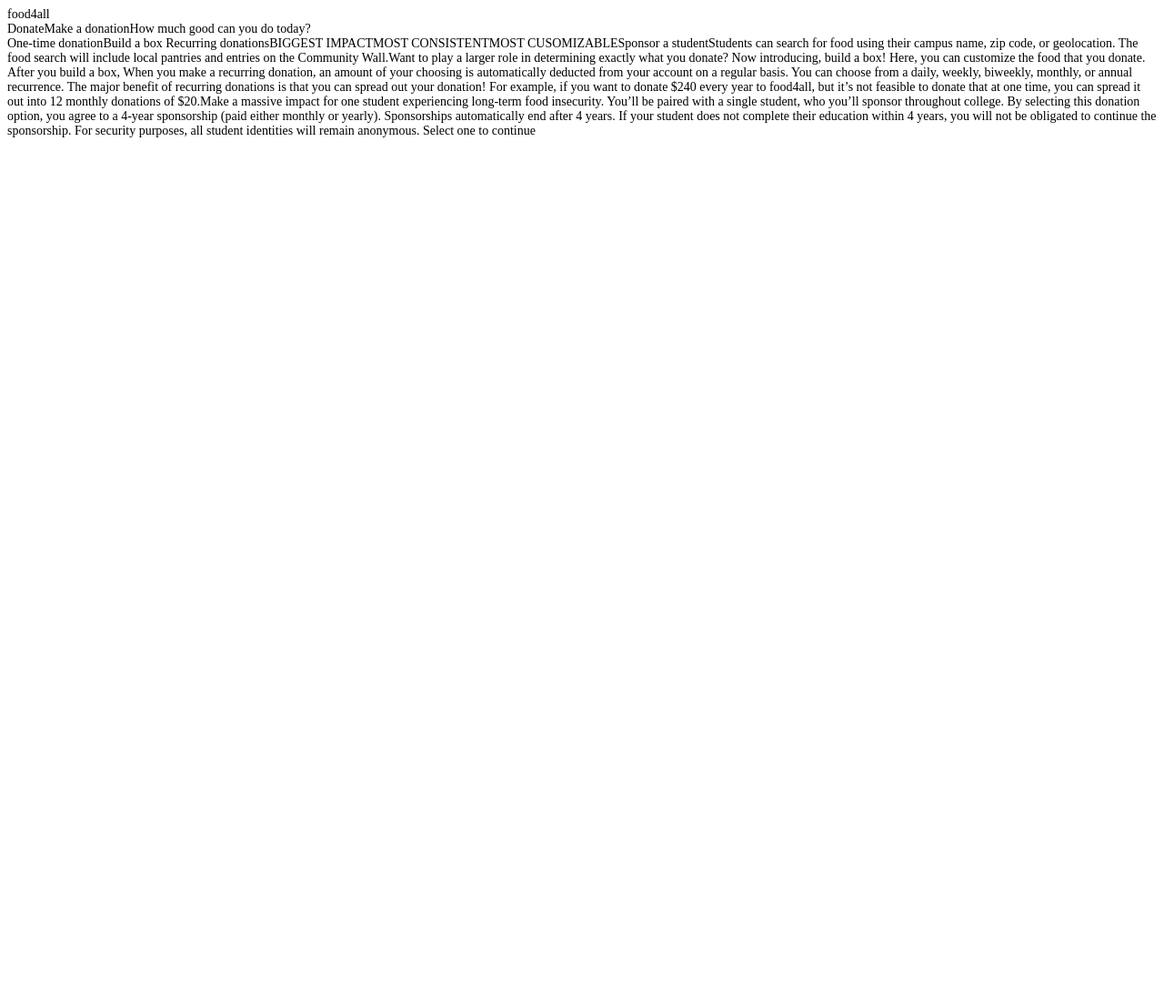
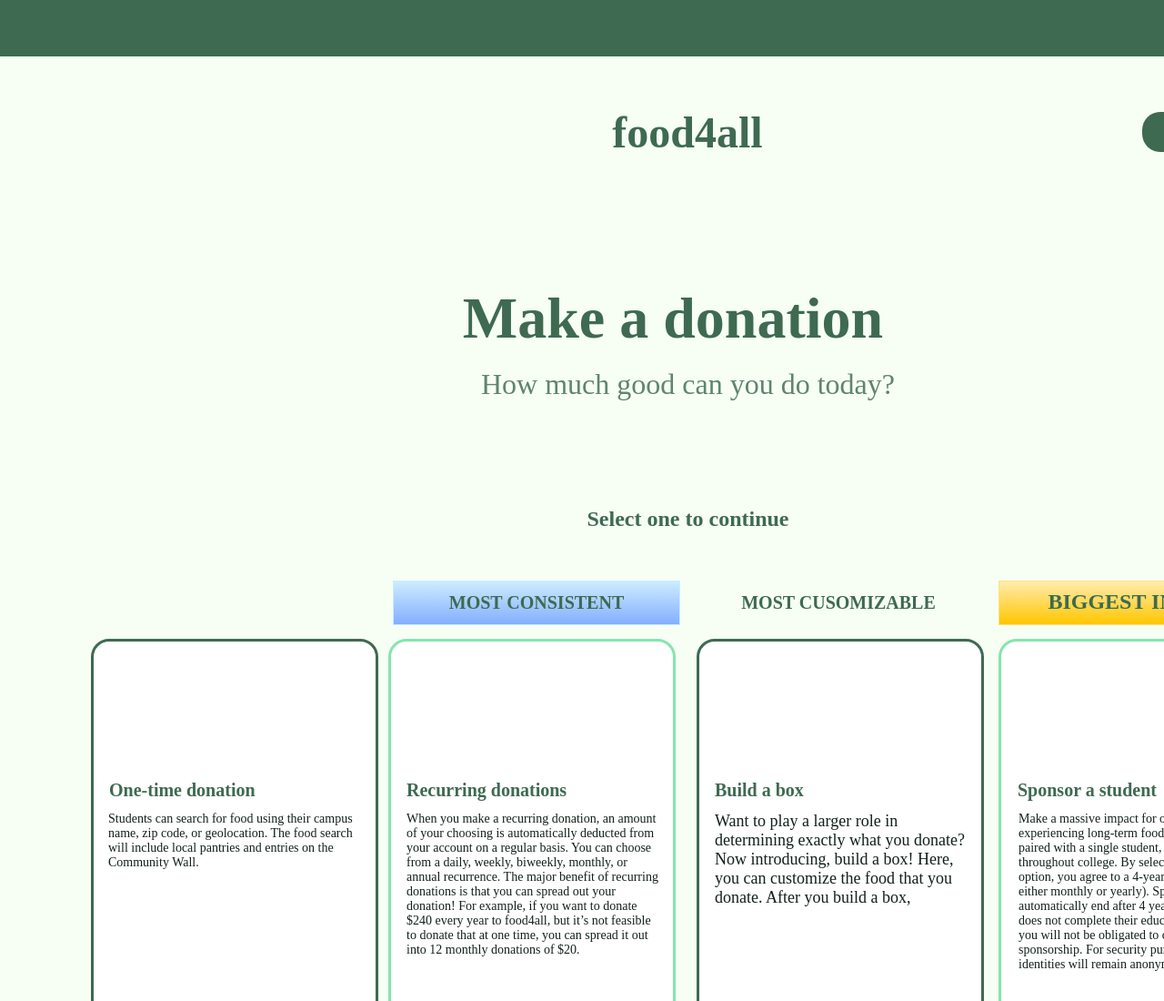
Before and after one commit to smpatyi/technica2022-food4all, a plain HTML site: page donation.html in a window 1280 px wide. Shown: the top 1100 px of the page at 91% size. Before the commit the page ends 800 px from the top, so only its background shows below. Drawn offline with Linux system fonts and the light colour scheme; files that its build step writes are made by us from their sources; a web font is replaced by a local one.

Commit message:
changing reference for font style and css sheet

```diff
--- a/donation.html
+++ b/donation.html
@@ -1,19 +1,57 @@
-<!DOCTYPE html><html><head><link href="https://fonts.googleapis.com/css?family=Urbane+Rounded&display=swap" rel="stylesheet" /><link href="./css/main.css" rel="stylesheet" /><title>Document</title></head><body><div class="v31_239"><div class="v31_240"></div><div class="v31_241"></div><span class="v31_242">food4all</span><div class="v31_243"></div><div class="v31_244"></div><span class="v31_245">Donate</span><span class="v31_246">Make a donation</span><span class="v31_247">How much good can you do today?</span><div class="v31_248"></div><div class="v31_249"></div><div class="v31_250"></div><div class="v31_251"></div><span class="v31_252">One-time donation</span><span class="v31_253">Build a box </span><span class="v31_254">Recurring donations</span><span class="v31_255">BIGGEST IMPACT</span><span class="v31_256">MOST CONSISTENT</span><span class="v31_257">MOST CUSOMIZABLE</span><span class="v31_258">Sponsor a student</span><span class="v31_259">Students can search for food using their campus name, zip code, or geolocation.
-
-The food search will include local pantries and entries on the Community Wall.</span><span class="v31_260">Want to play a larger role in determining exactly what you donate? Now introducing, build a box!
-
-Here, you can customize the food that you donate. After you build a box, </span><span class="v31_261">When you make a recurring donation, an amount of your choosing is automatically deducted from your account on a regular basis.
-
-You can choose from a daily, weekly, biweekly, monthly, or annual recurrence.
-
-The major benefit of recurring donations is that you can spread out your donation!
-
-For example, if you want to donate $240 every year to food4all, but it’s not feasible to donate that at one time, you can spread it out into 12 monthly donations of $20.</span><span class="v31_262">Make a massive impact for one student experiencing long-term food insecurity.
-
-You’ll be paired with a single student, who you’ll sponsor throughout college.
-
-By selecting this donation option, you agree to a 4-year sponsorship (paid either monthly or yearly).
-
-Sponsorships automatically end after 4 years. If your student does not complete their education within 4 years, you will not be obligated to continue the sponsorship.
-
-For security purposes, all student identities will remain anonymous. </span><span class="v31_263">Select one to continue</span></div></body></html>
+<!DOCTYPE html>
+<html>
+  <head>
+    <link href="https://use.typekit.net/cvy0qvt.css" rel="stylesheet" />
+    <link href="/static/donation.css" rel="stylesheet" />
+    <!-- <title>Document</title> -->
+  </head>
+  <body>
+    <div class="v31_239">
+      <div class="v31_240"></div>
+      <div class="v31_241"></div>
+      <span class="v31_242">food4all</span>
+      <div class="v31_243"></div>
+      <div class="v31_244"></div>
+      <span class="v31_245">Donate</span
+      ><span class="v31_246">Make a donation</span
+      ><span class="v31_247">How much good can you do today?</span>
+      <div class="v31_248"></div>
+      <div class="v31_249"></div>
+      <div class="v31_250"></div>
+      <div class="v31_251"></div>
+      <span class="v31_252">One-time donation</span
+      ><span class="v31_253">Build a box </span
+      ><span class="v31_254">Recurring donations</span
+      ><span class="v31_255">BIGGEST IMPACT</span
+      ><span class="v31_256">MOST CONSISTENT</span
+      ><span class="v31_257">MOST CUSOMIZABLE</span
+      ><span class="v31_258">Sponsor a student</span
+      ><span class="v31_259"
+        >Students can search for food using their campus name, zip code, or
+        geolocation. The food search will include local pantries and entries on
+        the Community Wall.</span
+      ><span class="v31_260"
+        >Want to play a larger role in determining exactly what you donate? Now
+        introducing, build a box! Here, you can customize the food that you
+        donate. After you build a box, </span
+      ><span class="v31_261"
+        >When you make a recurring donation, an amount of your choosing is
+        automatically deducted from your account on a regular basis. You can
+        choose from a daily, weekly, biweekly, monthly, or annual recurrence.
+        The major benefit of recurring donations is that you can spread out your
+        donation! For example, if you want to donate $240 every year to
+        food4all, but it’s not feasible to donate that at one time, you can
+        spread it out into 12 monthly donations of $20.</span
+      ><span class="v31_262"
+        >Make a massive impact for one student experiencing long-term food
+        insecurity. You’ll be paired with a single student, who you’ll sponsor
+        throughout college. By selecting this donation option, you agree to a
+        4-year sponsorship (paid either monthly or yearly). Sponsorships
+        automatically end after 4 years. If your student does not complete their
+        education within 4 years, you will not be obligated to continue the
+        sponsorship. For security purposes, all student identities will remain
+        anonymous. </span
+      ><span class="v31_263">Select one to continue</span>
+    </div>
+  </body>
+</html>
```
Also changed, not shown: food-search.html (+26 -2 lines).
